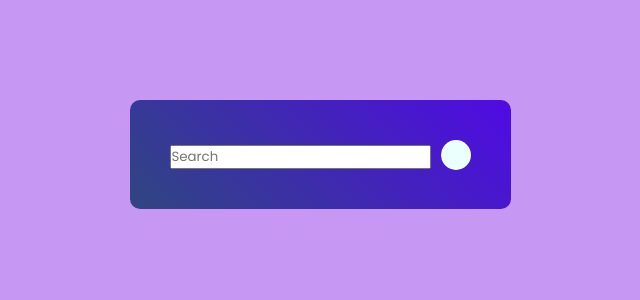
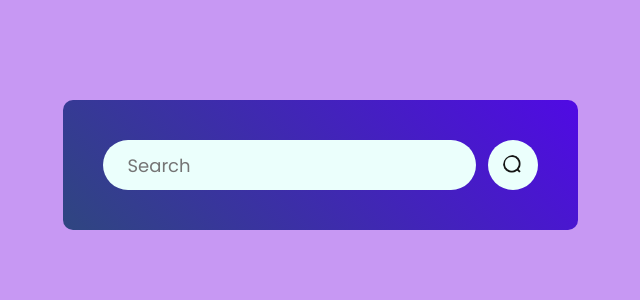
Before and after one commit to eishal4a/weather-app-in-react.js, a React (Vite) app: page / in a window 1280 px wide. Shown: the top 300 px of the page, without its empty margins (320-960 px from the left). Built offline with nearby package versions, Linux system fonts and the light colour scheme.

Commit message:
weather
weather

```diff
--- a/src/components/Weather.css
+++ b/src/components/Weather.css
@@ -1,13 +1,3 @@
-.search{
-    height: 20px;
-    width: 30px;
-    padding: 15px;
-    border-radius: 50%;
-    background: #ebfffc;
-    margin-bottom: -9px;
-    margin-left: 10px;
-    cursor: pointer;
-}
 .weather{
     place-self: center;
     padding:40px ;
@@ -18,14 +8,14 @@
     flex-direction: column;
     align-items: center;
 }
-.search_bar
+.search-bar
 {
     display: flex;
     align-items: center;
     gap: 12px;
     justify-content: center;
 }
-.search_bar input{
+.search-bar input{
     height: 50px;
     border:none;
     outline: none;
@@ -35,3 +25,10 @@
     background-color: #ebfffc;
     font-size: 18px;
 }
+.search-bar img{
+    width: 50px;
+    padding: 15px;
+    border-radius: 50%;
+    background: #ebfffc;
+    cursor: pointer;
+}
```
